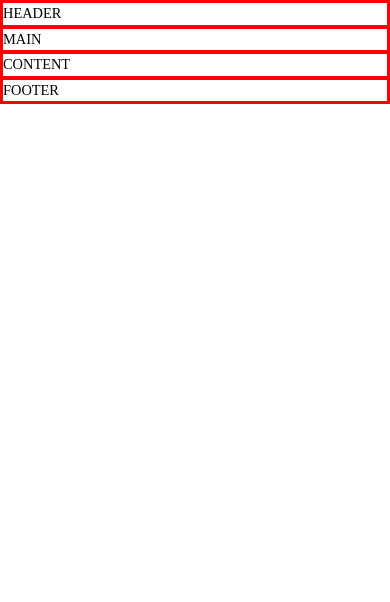
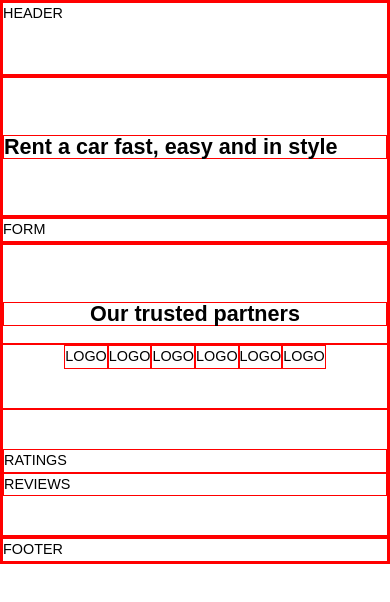
Before and after one commit to zawropati/CarRental, a website: page www/index.html in a window 390 px wide. Drawn offline with Linux system fonts and the light colour scheme; files that its build step writes are made by us from their sources.

Commit message:
Add index responsive layout

```diff
--- a/app/scss/_general.scss
+++ b/app/scss/_general.scss
@@ -23,6 +23,7 @@ body {
     border: 0;
 	outline: 0;
     -ms-overflow-style: scrollbar;
+    font-family: sans-serif;
 }
 
 body {
@@ -35,3 +36,59 @@ body {
     line-height: 1.5em;
     -webkit-font-smoothing: antialiased;
 }
+
+/*  HEADINGS   ============================================================================= */
+
+h2 {
+    @include text-centered;
+}
+
+/*  LINKS   ============================================================================= */
+
+a {
+    text-decoration: none;
+    color: currentColor;
+}
+
+.a-block {
+    display: inline-block;
+}
+
+/*  FLEX   ============================================================================= */
+
+.flex-grid,
+.flex-row {
+    display: flex;
+    position: relative;
+}
+
+.flex-grid {
+    & > * {
+        flex-basis: 0;
+        flex-grow: 1;
+    }
+}
+
+.flex-row {
+    justify-content: center;
+    align-items: center;
+}
+
+/*  ASPECT   ============================================================================= */
+
+.aspect {
+    position: relative;
+}
+
+.aspect_content__1_1 {
+    height: 0;
+    padding-top: 100%;
+}
+
+.aspect_content__inner {
+    position: absolute;
+    top: 0;
+    left: 0;
+    right: 0;
+    bottom: 0;
+}
--- a/app/scss/_helpers.scss
+++ b/app/scss/_helpers.scss
@@ -12,3 +12,7 @@ $c-sec: #F59414;
 $c-terc: #222222;
 
 //  General mixins   =============================================================================
+
+@mixin text-centered {
+    text-align: center;
+}
--- /dev/null
+++ b/app/scss/_sections.scss
@@ -0,0 +1,3 @@
+.header {
+    height: 75px;
+}
--- a/app/scss/index.scss
+++ b/app/scss/index.scss
@@ -2,3 +2,4 @@
 @import "helpers";
 @import "general";
 @import "grid";
+@import "sections";
--- a/www/index.html
+++ b/www/index.html
@@ -16,14 +16,43 @@
                 HEADER
             </div>
         </header>
-        <section class="section">
-            <div class="container">
-                MAIN
+        <section class="section hero">
+            <div class="container inner--top-small inner--bottom">
+                <h1>Rent a car fast, easy and in style</h1>
             </div>
         </section>
         <section class="section">
             <div class="container">
-                CONTENT
+                FORM
+            </div>
+        </section>
+        <section class="section">
+            <div class="container inner--top-small">
+                <h2>Our trusted partners</h2>
+            </div>
+            <div class="container inner--bottom flex-row">
+                <a href="" class="a-block partner">
+                    LOGO
+                </a>
+                <a href="" class="a-block partner">
+                    LOGO
+                </a>
+                <a href="" class="a-block partner">
+                    LOGO
+                </a>
+                <a href="" class="a-block partner">
+                    LOGO
+                </a>
+                <a href="" class="a-block partner">
+                    LOGO
+                </a>
+                <a href="" class="a-block partner">
+                    LOGO
+                </a>
+            </div>
+            <div class="container inner--top inner--bottom">
+                <div class="col span_1_of_2_sm">RATINGS</div>
+                <div class="col span_1_of_2_sm">REVIEWS</div>
             </div>
         </section>
         <footer class="footer">
```
Also changed, not shown: www/css/index.css.
